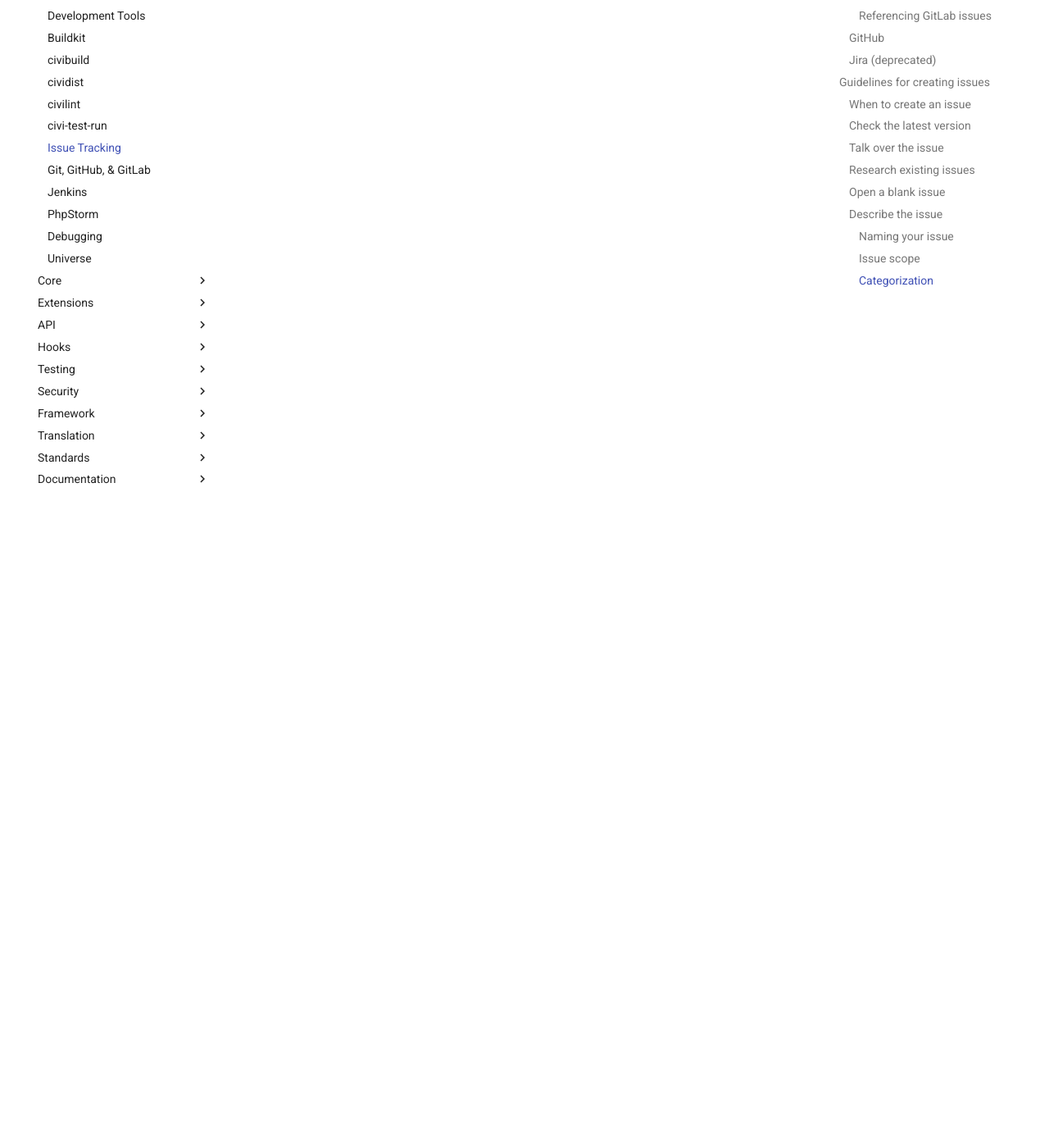
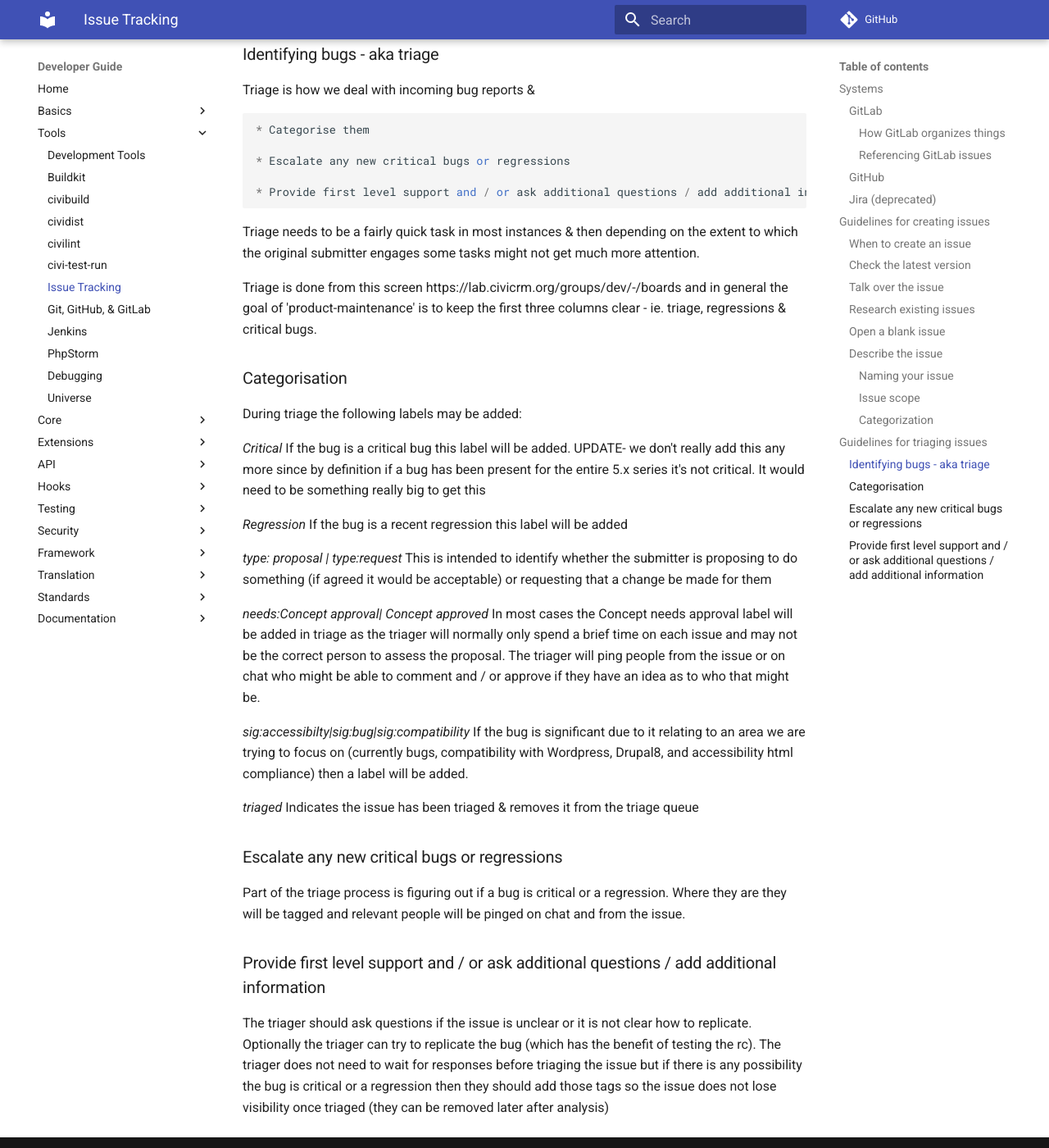
Before and after one commit to civicrm/civicrm-dev-docs, an MkDocs documentation site: the page built from docs/tools/issue-tracking.md, in a window 1280 px wide and 1400 px high, scrolled down 5259 px. Shown: the whole window at 82% size. Built offline with MkDocs 1.6.1 and Material for MkDocs 9.7.7, drawn with Linux system fonts in a browser that asks for light colours; comment, search, counter and statistics services are not loaded; old or Windows-style settings are respelled for this version of MkDocs; some of the changed text lies outside the part shown.

Commit message:
Update issue-tracking.md

```diff
--- a/docs/tools/issue-tracking.md
+++ b/docs/tools/issue-tracking.md
@@ -153,3 +153,52 @@ See also: [pull request scope](/tools/git.md#pr-scope)
 Categorization is useful for finding issues, and it also determines how issues appear in the release notes.
 
 Use the Labels field to apply any relevant labels to your issue.
+
+## Guidelines for triaging issues {:#triage}
+
+*This is the outcome of a meeting on 'how we do triage now we are in gitlab'*
+
+### Identifying bugs - aka triage
+
+Triage is how we deal with incoming bug reports &
+
+    * Categorise them
+
+    * Escalate any new critical bugs or regressions
+
+    * Provide first level support and / or ask additional questions / add additional information
+
+
+Triage needs to be a fairly quick task in most instances & then depending on the extent to which the original submitter engages some tasks might not get much more attention.
+
+Triage is done from this screen https://lab.civicrm.org/groups/dev/-/boards and in general the goal of 'product-maintenance' is to keep the first three columns clear - ie. triage, regressions & critical bugs.
+
+### Categorisation
+
+During triage the following labels may be added:
+
+_Critical_
+If the bug is a critical bug this label will be added. UPDATE- we don't really add this any more since by definition if a bug has been present for the entire 5.x series it's not critical. It would need to be something really big to get this
+
+_Regression_
+If the bug is a recent regression this label will be added
+
+_type: proposal | type:request_
+This is intended to identify whether the submitter is proposing to do something (if agreed it would be acceptable) or requesting that a change be made for them
+
+_needs:Concept approval| Concept approved_
+In most cases the Concept needs approval label will be added in triage as the triager will normally only spend a brief time on each issue and may not be the correct person to assess the proposal. The triager will ping people from the issue or on chat who might be able to comment and / or approve if they have an idea as to who that might be.
+
+_sig:accessibilty|sig:bug|sig:compatibility_
+If the bug is significant due to it relating to an area we are trying to focus on (currently bugs, compatibility with Wordpress, Drupal8, and accessibility html compliance) then a label will be added.
+
+_triaged_
+Indicates the issue has been triaged & removes it from the triage queue
+
+### Escalate any new critical bugs or regressions
+
+Part of the triage process is figuring out if a bug is critical or a regression. Where they are they will be tagged and relevant people will be pinged on chat and from the issue.
+
+### Provide first level support and / or ask additional questions / add additional information
+
+The triager should ask questions if the issue is unclear or it is not clear how to replicate. Optionally the triager can try to replicate the bug (which has the benefit of testing the rc). The triager does not need to wait for responses before triaging the issue but if there is any possibility the bug is critical or a regression then they should add those tags so the issue does not lose visibility once triaged (they can be removed later after analysis)
```
